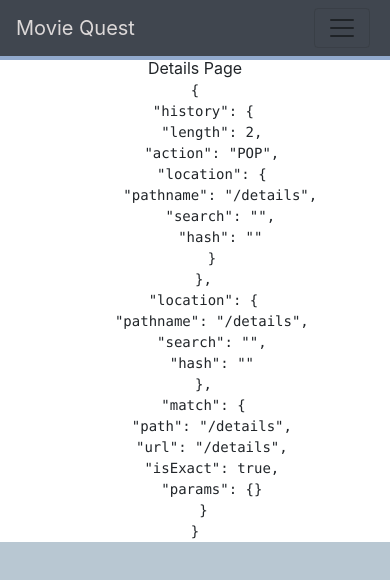
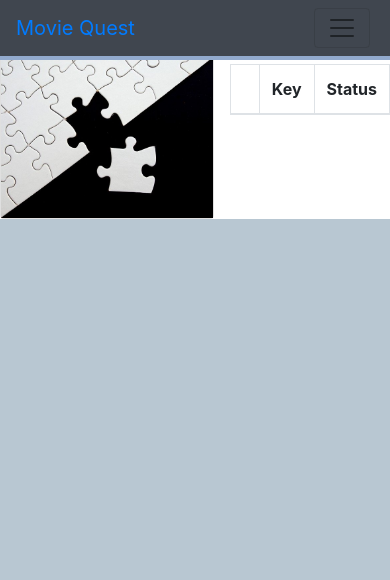
Before and after one commit to thimpat/moviequest, a React (Create React App) app: page /details in a window 390 px wide. Shown: the top 580 px of the page. Built offline with nearby package versions, Linux system fonts and the light colour scheme.

Commit message:
FEAT: AC7 Show details page upon selecting an item

```diff
--- a/src/app/components/SearchBar/index.jsx
+++ b/src/app/components/SearchBar/index.jsx
@@ -3,6 +3,7 @@ import { Button, Form, FormControl, Nav, Navbar } from "react-bootstrap";
 import { useContext, useEffect, useState } from "react";
 import { doSearch, extractResult } from "../../helpers/tmdb";
 import DataContext from "../../context/DataContext";
+import { BrowserRouter, Link } from "react-router-dom";
 
 function SearchBar() {
   const [searchPhrase, setSearchPhrase] = useState("");
@@ -46,7 +47,11 @@ function SearchBar() {
   return (
     <Container>
       <Navbar bg="light" expand="lg">
-        <Navbar.Brand id="app-name">Movie Quest</Navbar.Brand>
+        <Navbar.Brand id="app-name">
+          <BrowserRouter>
+            <Link to="/">Movie Quest</Link>
+          </BrowserRouter>
+        </Navbar.Brand>
         <Navbar.Toggle aria-controls="basic-navbar-nav" />
         <Nav.Link>{isSearchInitiated ? `Searching... ${currentTextBoxContent}` : ""}</Nav.Link>
         <Navbar.Collapse>
--- a/src/app/constants.json
+++ b/src/app/constants.json
@@ -1,7 +1,8 @@
 {
   "TMDB": {
     "ENDPOINTS": {
-      "MULTI_SEARCH": "search/multi"
+      "MULTI_SEARCH": "search/multi",
+      "MOVIE_DETAILS": "movie/:id"
     }
   }
 }
--- a/src/app/helpers/tmdb.js
+++ b/src/app/helpers/tmdb.js
@@ -1,10 +1,14 @@
 import CONSTANTS from "../constants.json";
 
-const API_KEY = "0814fa5dfd6ac4b485ec5ed13f7eabdd";
+const API_KEY = "";
 
-export const getUriEndpoint = (endpointName = "", apiVersion = 3) => {
+export const getUriEndpoint = (endpointName = "", { id } = { id: null }, apiVersion = 3) => {
   if (!endpointName) {
     return "";
+  }
+
+  if (id !== null) {
+    endpointName = endpointName.replace(/\:id/g, id);
   }
 
   const prefix = `https://api.themoviedb.org/${apiVersion}`;
@@ -29,9 +33,19 @@ export const extractResult = (response = null) => {
 
 const doRequestV3 = async (uri, options) => {
   try {
-    const url = `${uri}?api_key=${API_KEY}&page=2&include_adult=${
-      options.include_adult ? "true" : "false"
-    }&query=${options.query}`;
+    let url = `${uri}?api_key=${API_KEY}`;
+
+    if (options.query) {
+      url += `&query=${options.query}`;
+    }
+
+    if (options.page) {
+      url += `&page=${options.page}`;
+    }
+
+    if (options.include_adult !== undefined) {
+      url += `&include_adult=${options.include_adult ? "true" : "false"}`;
+    }
 
     // eslint-disable-next-line compat/compat
     const response = await fetch(url);
@@ -44,12 +58,26 @@ const doRequestV3 = async (uri, options) => {
   return null;
 };
 
+/**
+ * `${uri}?api_key=0814fa5dfd6ac4b485ec5ed13f7eabdd&language=en-US&query=avengers&page=1&include_adult=true`;
+ * @param str
+ * @returns {Promise<any|null|{success: boolean}>}
+ */
 export const doSearch = async (str = "") => {
   if (!str) {
     // Empty query
     return { success: false };
   }
   const uri = getUriEndpoint(CONSTANTS.TMDB.ENDPOINTS.MULTI_SEARCH);
-  `${uri}?api_key=0814fa5dfd6ac4b485ec5ed13f7eabdd&language=en-US&query=avengers&page=1&include_adult=true`;
   return await doRequestV3(uri, { query: str, page: 1, include_adult: false });
 };
+
+/**
+ * NOTE: Look Like
+ * https://api.themoviedb.org/3/movie/223291?api_key=0814fa5dfd6ac4b485ec5ed13f7eabdd&language=en-US
+ * @param id
+ */
+export const requestMovieDetails = async id => {
+  const uri = getUriEndpoint(CONSTANTS.TMDB.ENDPOINTS.MOVIE_DETAILS, { id });
+  return await doRequestV3(uri, {});
+};
--- a/src/app/views/PageDetails/index.jsx
+++ b/src/app/views/PageDetails/index.jsx
@@ -1,15 +1,74 @@
-import React, { useContext } from "react";
+import React, { useEffect, useState } from "react";
 import { Container } from "./styles";
-import { useHistory, useParams } from "react-router-dom";
+import { useLocation } from "react-router-dom";
+import { requestMovieDetails } from "../../helpers/tmdb";
+import { Card, Table } from "react-bootstrap";
 
-function PageDetails(props) {
-  const { id } = useParams();
-  debugger;
+function PageDetails() {
+  const location = useLocation();
+  // eslint-disable-next-line compat/compat
+  const urlParams = new URLSearchParams(location.search);
+  const id = urlParams.get("id");
+
+  const [idMovie] = useState(id);
+  const [entry, setEntry] = useState({});
+
+  const populatePage = data => {
+    setEntry(data);
+    console.log(`Data: `, data);
+  };
+
+  useEffect(() => {
+    if (!idMovie) {
+      return;
+    }
+    requestMovieDetails(idMovie)
+      .then(populatePage)
+      .catch(e => console.error(e));
+  }, [idMovie]);
+
   return (
     <Container>
-      <span>
-        Details Page <pre>{JSON.stringify(props, null, 2)}</pre>
-      </span>
+      <div className="container-media">
+        <Card title={JSON.stringify(entry, null, 2)}>
+          <Card.Img
+            variant="top"
+            alt="No Image Available"
+            src={
+              entry.poster_path
+                ? `https:\\image.tmdb.org/t/p/original/${entry.poster_path}`
+                : "/puzzle-693873_640.jpg"
+            }
+          />
+        </Card>
+      </div>
+
+      <div className="container-content">
+        <h1>{entry.original_title}</h1>
+
+        <Table striped bordered hover>
+          <thead>
+            <tr>
+              <th>&nbsp;</th>
+              <th>Key</th>
+              <th>Status</th>
+            </tr>
+          </thead>
+          <tbody>
+            {Object.keys(entry)
+              .filter(k => {
+                return typeof k !== "object";
+              })
+              .map((keyName, index) => (
+                <tr key={index}>
+                  <td>{index}</td>
+                  <td>{keyName}</td>
+                  <td>{JSON.stringify(entry[keyName])}</td>
+                </tr>
+              ))}
+          </tbody>
+        </Table>
+      </div>
     </Container>
   );
 }
--- a/src/app/views/PageDetails/styles.js
+++ b/src/app/views/PageDetails/styles.js
@@ -3,4 +3,29 @@ import styled from "styled-components";
 export const Container = styled.div`
   margin-top: 56px;
   width: 100%;
+
+  align-items: start;
+  display: flex;
+
+  .container-media {
+    margin-right: 16px;
+    width: 400px;
+  }
+
+  .container-content {
+    flex: 1;
+    p {
+      display: inline-block;
+      text-align: left;
+      width: 200px;
+      span {
+        display: block;
+      }
+    }
+  }
+
+  .table {
+    margin: auto;
+    max-width: 300px;
+  }
 `;
--- a/src/app/views/PageResults/index.jsx
+++ b/src/app/views/PageResults/index.jsx
@@ -14,9 +14,9 @@ function PageResults() {
         <div className="row">
           {entries.length ? (
             entries.map((entry, index) => (
-              <div key={`item-${index}`} className="card-wrapper col-sm-te6x col-md-4 col-xl-2">
+              <div key={`${entry.id}`} className="card-wrapper col-sm-te6x col-md-4 col-xl-2">
                 <Card title={JSON.stringify(entry, null, 2)}>
-                  <Link to={`/details?id=${entry.id}`} query={{ id: 323243 }}>
+                  <Link to={`/details?id=${entry.id}`} query={`${entry.id}`}>
                     <Card.Img
                       variant="top"
                       alt="No Image Available"
```
